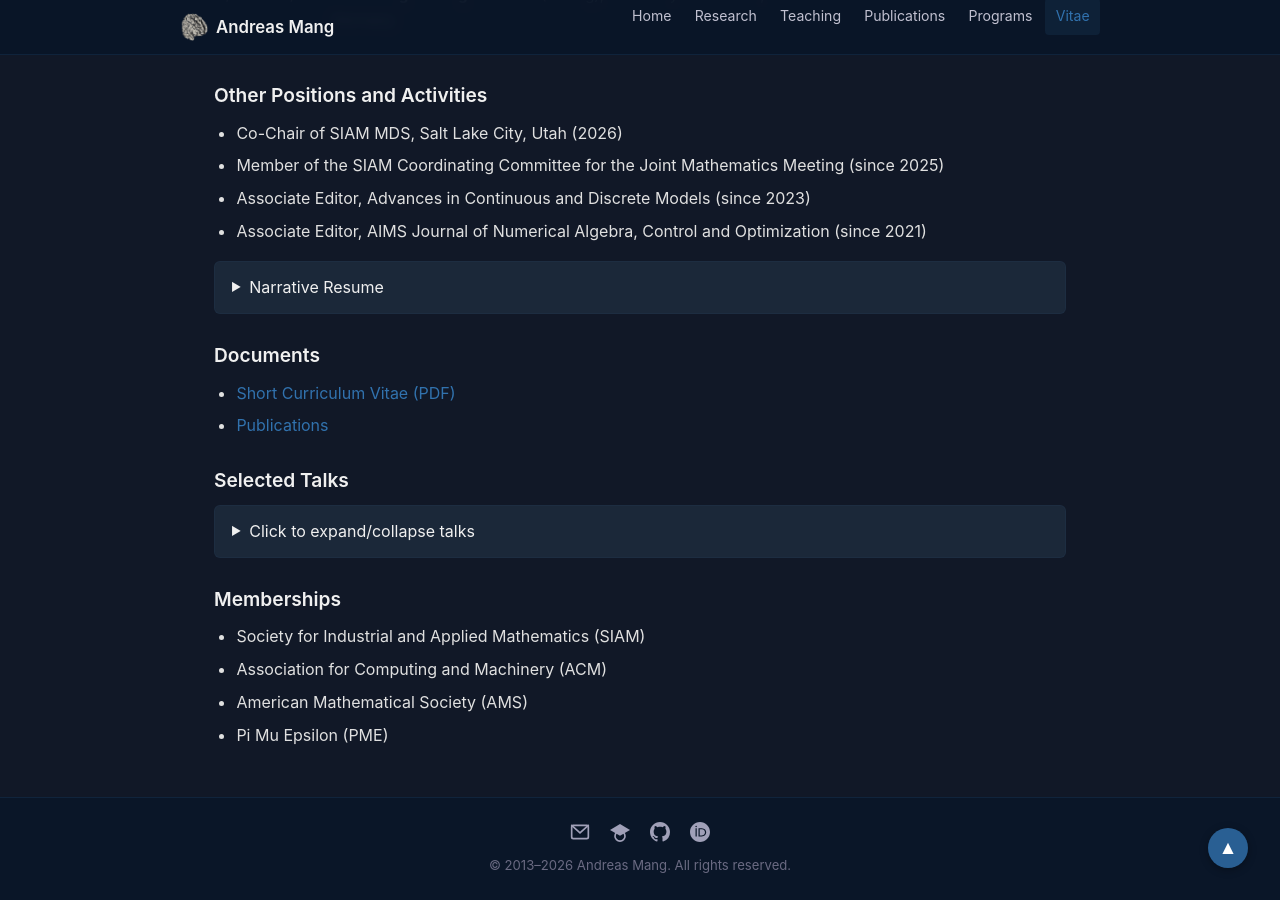
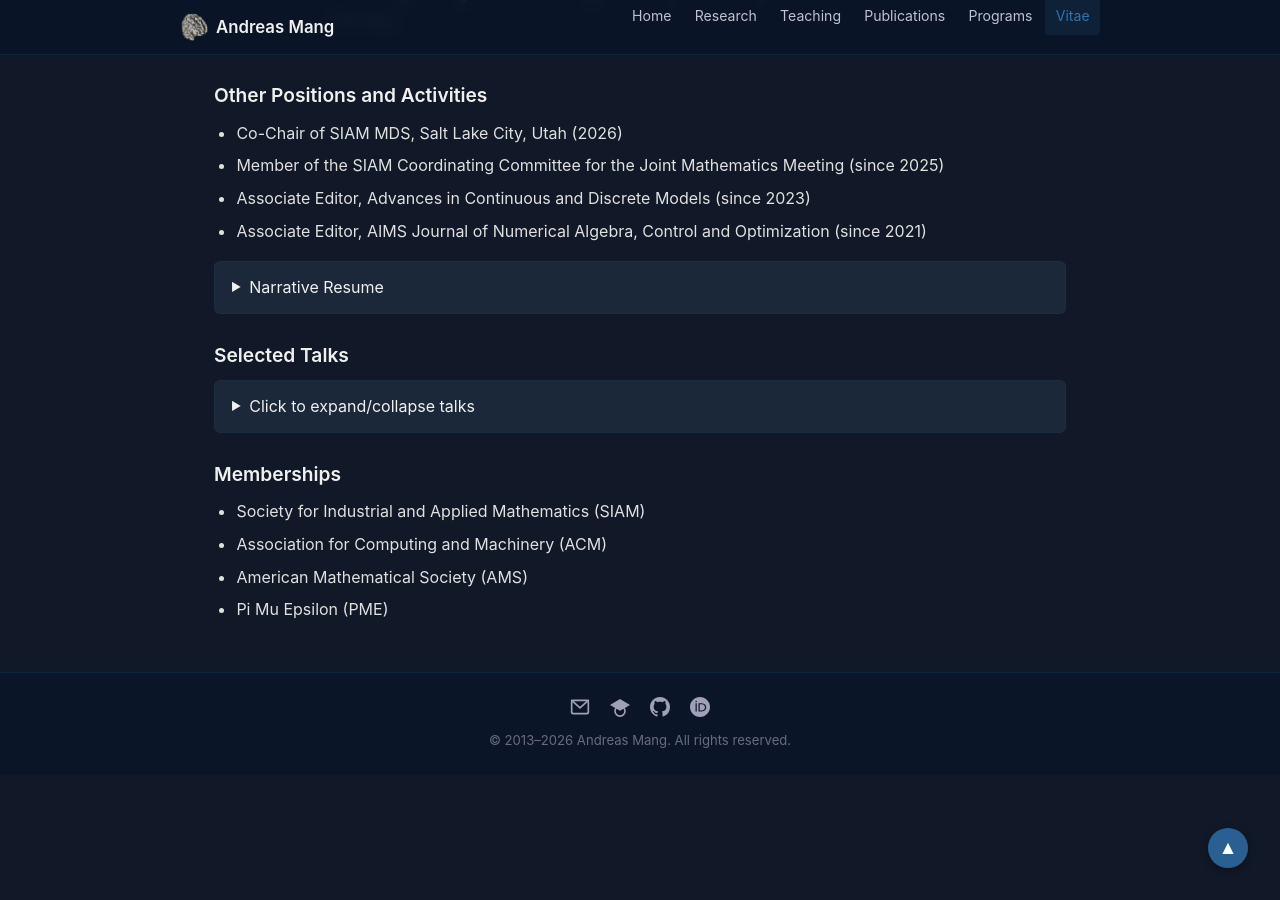
Before and after one commit to andreasmang/andreasmang.github.io, a Jekyll site: the page built from vitae.md, in a window 1280 px wide and 900 px high, scrolled down 755 px. Built offline with Jekyll 4.4.1, drawn with Linux system fonts in a browser that asks for light colours.

Commit message:
cv removed

```diff
--- a/vitae.md
+++ b/vitae.md
@@ -53,13 +53,6 @@ title: Vitae
 Andreas Mang is an Associate Professor at the Department of Mathematics of the University of Houston. He received his PhD from the University of Luebeck (DE) in 2013. Subsequently, he joined the Oden Institute for Computational Engineering and Sciences at The University of Texas at Austin (US) in 2013 for a postdoctoral fellowship. In 2017, he joined the Department of Mathematics at the University of Houston (US), where he currently holds a position as an Associate Professor of Mathematics. His research interests include statistical and deterministic inverse problems, nonlinear optimal control, numerical optimization, data-enabled sciences, and parallel scientific computing. He works on the design, analysis, and deployment of effective numerical methods and parallel algorithms that deliver optimal performance and scale on high-performance computing platforms. In 2022, he received the NSF CAREER award.
 
 </details>
-
-<h3>Documents</h3>
-
-<ul>
-  <li><a href="/assets/docs/andreas-mang-cv.pdf">Short Curriculum Vitae (PDF)</a></li>
-  <li><a href="/publications/">Publications</a></li>
-</ul>
 
 <h3>Selected Talks</h3>
 
```
Also changed, not shown: 2 other files.
